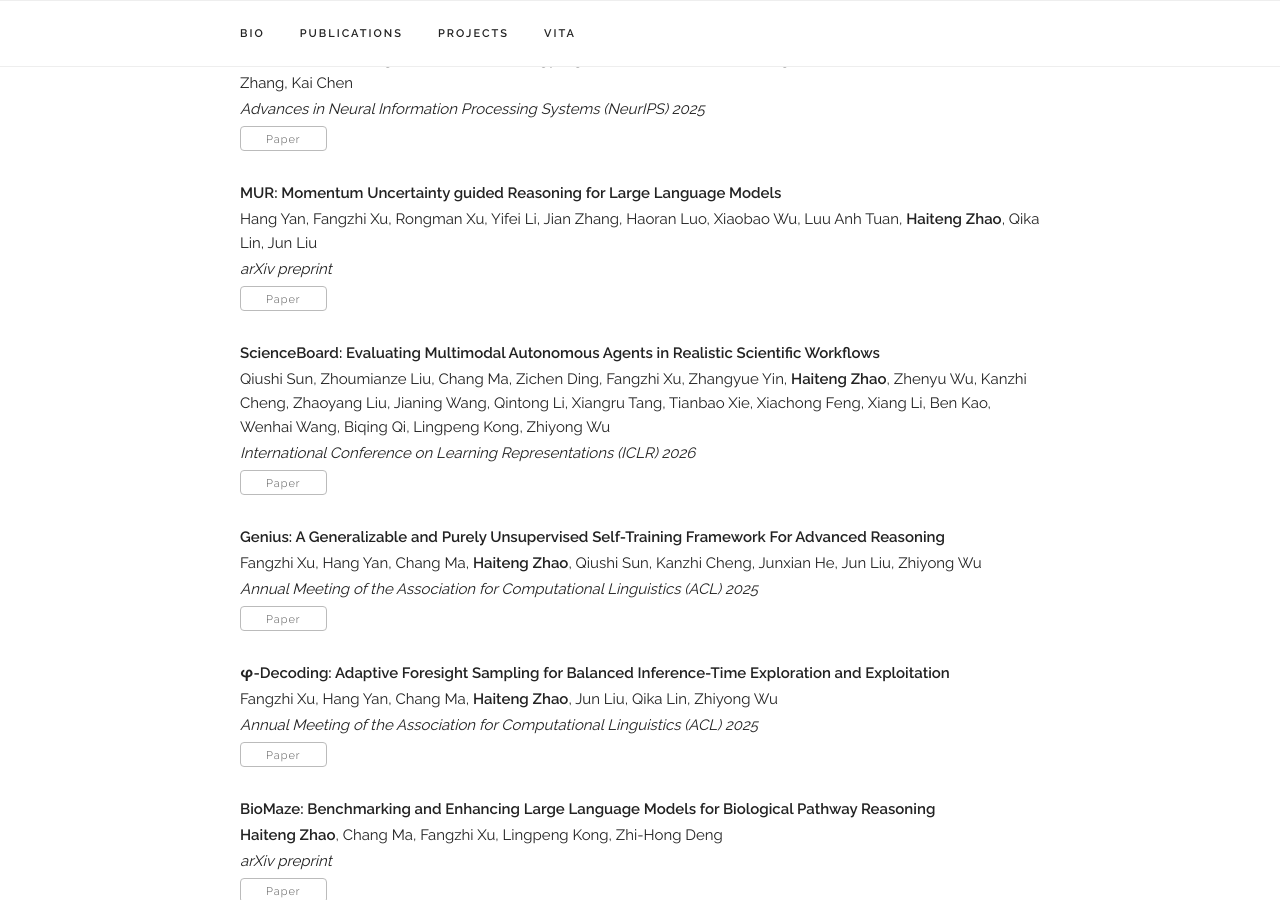
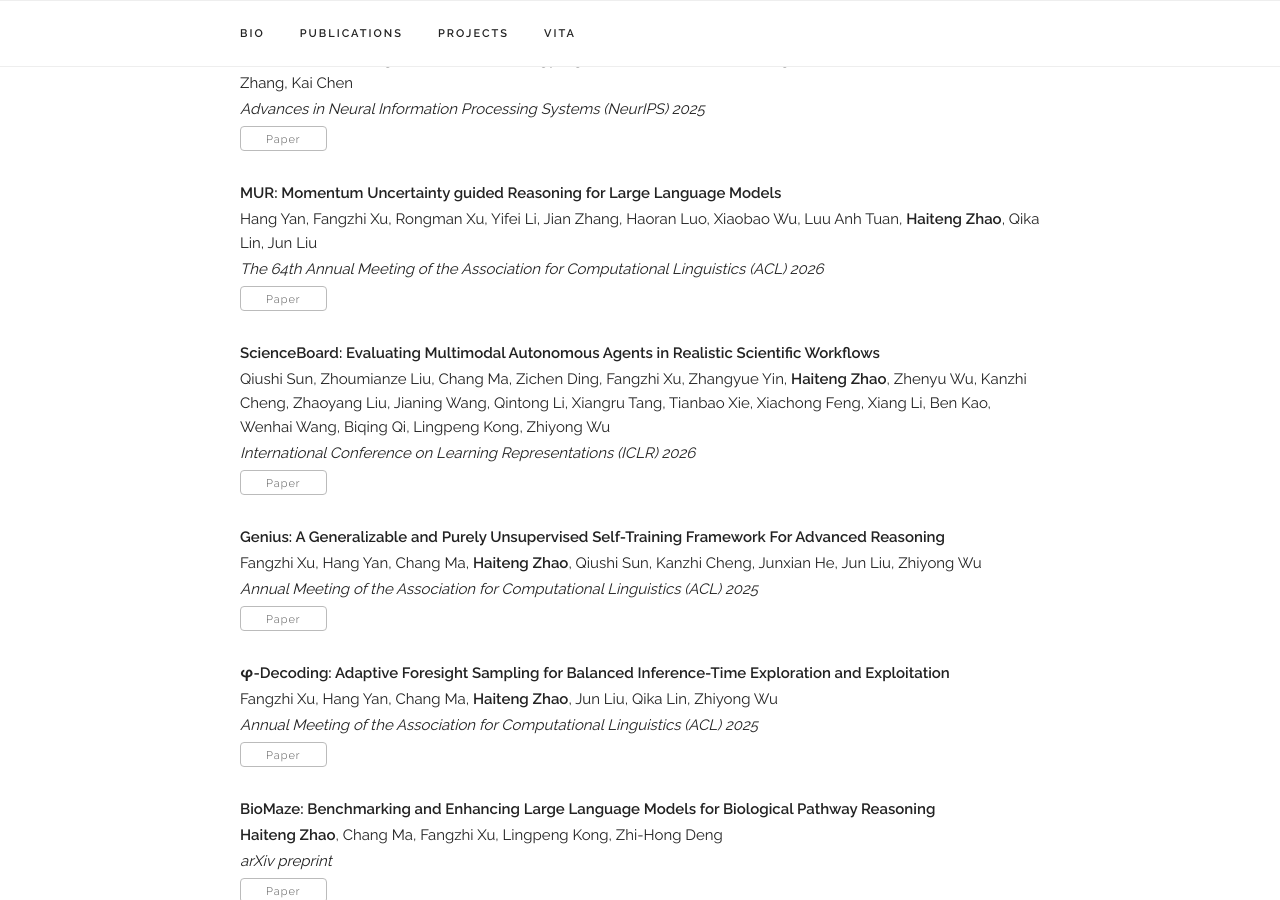
Before and after one commit to zhao-ht/haitengzhao, a Jekyll site: the page built from index.html, in a window 1280 px wide and 900 px high, scrolled down 1983 px. Built offline with Jekyll 4.4.1, drawn with Linux system fonts in a browser that asks for light colours; some web fonts are replaced.

Commit message:
Update publications.yaml

```diff
--- a/_data/publications.yaml
+++ b/_data/publications.yaml
@@ -36,7 +36,7 @@
 
   - title: "MUR: Momentum Uncertainty guided Reasoning for Large Language Models"
     authors: "Hang Yan, Fangzhi Xu, Rongman Xu, Yifei Li, Jian Zhang, Haoran Luo, Xiaobao Wu, Luu Anh Tuan, <b>Haiteng Zhao</b>, Qika Lin, Jun Liu"
-    venue: "arXiv preprint"
+    venue: "The 64th Annual Meeting of the Association for Computational Linguistics (ACL) 2026"
     paper_pdf: "https://arxiv.org/pdf/2507.14958"
     ai4science: n
     agent: y
```
